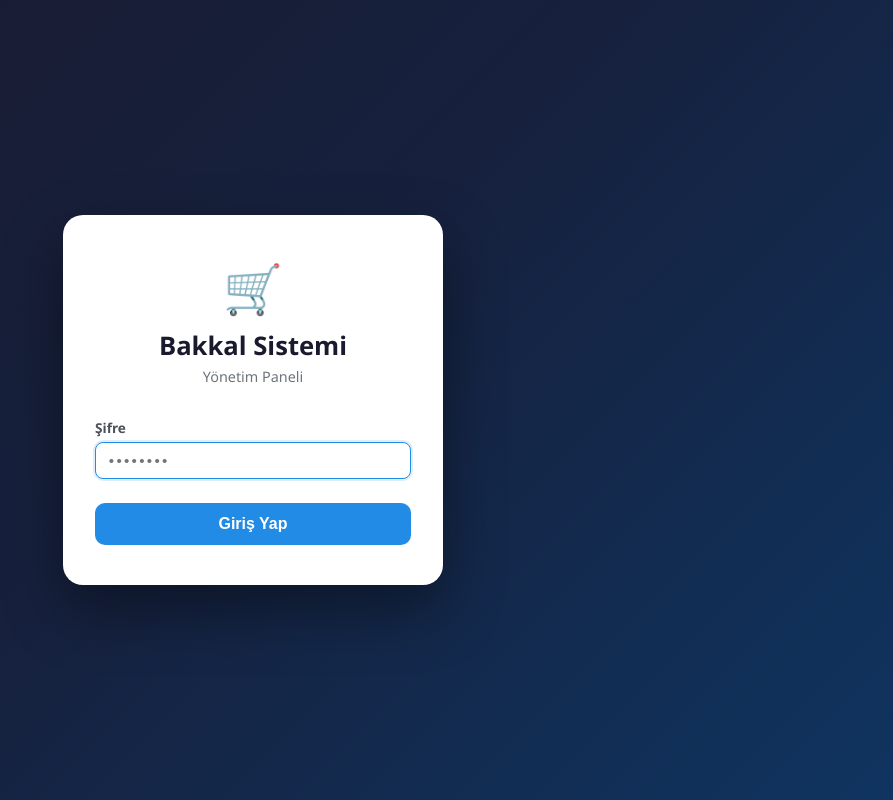
After one commit to devrankacan/bakkal, a Flask app: page /giris in a window 1280 px wide. The commit adds this page. Shown: the whole page, without its empty margins (387-1280 px from the left). Run offline with Flask 3, Linux system fonts and the light colour scheme; data that the repository does not hold is empty.

Commit message:
Giriş ekranı ve şifre koruması eklendi
Tüm sayfalar şifre koruması altına alındı. Varsayılan şifre: bakkal2024
Profesyonel giriş ekranı tasarımı, navbar'da çıkış butonu.

https://claude.ai/code/session_01DqgFssZeF2Ms4vZ9MgJPHy

```diff
--- a/app.py
+++ b/app.py
@@ -1,4 +1,5 @@
-from flask import Flask, render_template, request, redirect, url_for, jsonify, flash
+from flask import Flask, render_template, request, redirect, url_for, jsonify, flash, session
+from functools import wraps
 from database import get_db, init_db
 from datetime import date
 import csv
@@ -6,7 +7,18 @@ import io
 import openpyxl
 
 app = Flask(__name__)
-app.secret_key = "bakkal-secret-key"
+app.secret_key = "bakkal-gizli-anahtar-2024"
+
+SIFRE = "bakkal2024"
+
+
+def giris_gerekli(f):
+    @wraps(f)
+    def decorated(*args, **kwargs):
+        if not session.get("giris_yapildi"):
+            return redirect(url_for("giris", sonraki=request.path))
+        return f(*args, **kwargs)
+    return decorated
 
 
 @app.before_request
@@ -14,19 +26,45 @@ def setup():
     init_db()
 
 
+# ---------- Giriş / Çıkış ----------
+@app.route("/giris", methods=["GET", "POST"])
+def giris():
+    if session.get("giris_yapildi"):
+        return redirect(url_for("satis"))
+
+    hata = None
+    if request.method == "POST":
+        if request.form["sifre"] == SIFRE:
+            session["giris_yapildi"] = True
+            sonraki = request.args.get("sonraki") or url_for("satis")
+            return redirect(sonraki)
+        hata = "Şifre yanlış, tekrar deneyin."
+
+    return render_template("giris.html", hata=hata)
+
+
+@app.route("/cikis")
+def cikis():
+    session.clear()
+    return redirect(url_for("giris"))
+
+
 # ---------- Ana Sayfa ----------
 @app.route("/")
+@giris_gerekli
 def index():
     return redirect(url_for("satis"))
 
 
 # ---------- Satış Ekranı ----------
 @app.route("/satis")
+@giris_gerekli
 def satis():
     return render_template("satis.html")
 
 
 @app.route("/api/urun/<barkod>")
+@giris_gerekli
 def urun_bul(barkod):
     db = get_db()
     urun = db.execute("SELECT * FROM urunler WHERE barkod = ?", (barkod,)).fetchone()
@@ -37,6 +75,7 @@ def urun_bul(barkod):
 
 
 @app.route("/api/satis", methods=["POST"])
+@giris_gerekli
 def satis_kaydet():
     data = request.json
     sepet = data.get("sepet", [])
@@ -78,6 +117,7 @@ def satis_kaydet():
 
 # ---------- Stok Yönetimi ----------
 @app.route("/stok")
+@giris_gerekli
 def stok():
     db = get_db()
     urunler = db.execute("SELECT * FROM urunler ORDER BY ad").fetchall()
@@ -86,6 +126,7 @@ def stok():
 
 
 @app.route("/stok/guncelle/<int:urun_id>", methods=["POST"])
+@giris_gerekli
 def stok_guncelle(urun_id):
     miktar = int(request.form["miktar"])
     db = get_db()
@@ -98,6 +139,7 @@ def stok_guncelle(urun_id):
 
 # ---------- Ürün Yönetimi ----------
 @app.route("/urunler")
+@giris_gerekli
 def urunler():
     db = get_db()
     urun_listesi = db.execute("SELECT * FROM urunler ORDER BY ad").fetchall()
@@ -106,6 +148,7 @@ def urunler():
 
 
 @app.route("/urun/ekle", methods=["GET", "POST"])
+@giris_gerekli
 def urun_ekle():
     if request.method == "POST":
         barkod = request.form["barkod"].strip()
@@ -133,6 +176,7 @@ def urun_ekle():
 
 
 @app.route("/urun/duzenle/<int:urun_id>", methods=["GET", "POST"])
+@giris_gerekli
 def urun_duzenle(urun_id):
     db = get_db()
     urun = db.execute("SELECT * FROM urunler WHERE id = ?", (urun_id,)).fetchone()
@@ -159,6 +203,7 @@ def urun_duzenle(urun_id):
 
 
 @app.route("/urun/sil/<int:urun_id>", methods=["POST"])
+@giris_gerekli
 def urun_sil(urun_id):
     db = get_db()
     db.execute("DELETE FROM urunler WHERE id = ?", (urun_id,))
@@ -170,6 +215,7 @@ def urun_sil(urun_id):
 
 # ---------- Toplu Yükleme ----------
 @app.route("/urunler/yukle", methods=["GET", "POST"])
+@giris_gerekli
 def toplu_yukle():
     if request.method == "POST":
         dosya = request.files.get("dosya")
@@ -239,6 +285,7 @@ def toplu_yukle():
 
 # ---------- Raporlar ----------
 @app.route("/rapor")
+@giris_gerekli
 def rapor():
     db = get_db()
     bugun = date.today().isoformat()
@@ -267,6 +314,7 @@ def rapor():
 
 
 @app.route("/rapor/satis/<int:satis_id>")
+@giris_gerekli
 def satis_detay(satis_id):
     db = get_db()
     satis = db.execute("SELECT * FROM satislar WHERE id = ?", (satis_id,)).fetchone()
--- a/static/style.css
+++ b/static/style.css
@@ -263,6 +263,76 @@ code { background: #f1f3f5; padding: 2px 6px; border-radius: 4px; font-size: 0.8
 .istat-uyari .istat-sayi { color: #e67700; }
 .istat-etiket { font-size: 0.85rem; color: #6c757d; margin-top: 4px; }
 
+/* GİRİŞ EKRANI */
+.giris-body {
+  background: linear-gradient(135deg, #1a1a2e 0%, #16213e 50%, #0f3460 100%);
+  min-height: 100vh;
+  display: flex;
+  align-items: center;
+  justify-content: center;
+}
+.giris-kart {
+  background: white;
+  border-radius: 20px;
+  padding: 2.5rem 2rem;
+  width: 380px;
+  max-width: 90vw;
+  box-shadow: 0 25px 60px rgba(0,0,0,0.4);
+}
+.giris-logo {
+  text-align: center;
+  margin-bottom: 2rem;
+}
+.giris-logo-ikon {
+  font-size: 3rem;
+  margin-bottom: 0.5rem;
+}
+.giris-baslik {
+  font-size: 1.6rem;
+  font-weight: 700;
+  color: #1a1a2e;
+  margin-bottom: 0.25rem;
+}
+.giris-alt {
+  color: #6c757d;
+  font-size: 0.9rem;
+}
+.giris-input {
+  width: 100%;
+  padding: 0.75rem 1rem;
+  font-size: 1.1rem;
+  border: 2px solid #dee2e6;
+  border-radius: 10px;
+  outline: none;
+  letter-spacing: 0.15em;
+  transition: border-color 0.2s;
+}
+.giris-input:focus {
+  border-color: #228be6;
+  box-shadow: 0 0 0 3px rgba(34,139,230,0.15);
+}
+.giris-btn {
+  width: 100%;
+  justify-content: center;
+  padding: 0.75rem;
+  font-size: 1rem;
+  margin-top: 0.5rem;
+  border-radius: 10px;
+}
+.nav-cikis {
+  margin-left: 1rem;
+  padding: 4px 14px !important;
+  background: rgba(255,255,255,0.1);
+  border-radius: 6px;
+  color: #adb5bd !important;
+  border: 1px solid rgba(255,255,255,0.15);
+  transition: all 0.2s;
+}
+.nav-cikis:hover {
+  background: rgba(255,255,255,0.2) !important;
+  color: white !important;
+}
+
 .tarih-badge {
   background: #e9ecef;
   padding: 4px 12px;
--- a/templates/base.html
+++ b/templates/base.html
@@ -14,6 +14,7 @@
       <a href="/stok" class="{{ 'active' if request.path == '/stok' }}">Stok</a>
       <a href="/urunler" class="{{ 'active' if request.path == '/urunler' }}">Ürünler</a>
       <a href="/rapor" class="{{ 'active' if request.path == '/rapor' }}">Rapor</a>
+      <a href="/cikis" class="nav-cikis">Çıkış</a>
     </div>
   </nav>
 
--- /dev/null
+++ b/templates/giris.html
@@ -0,0 +1,37 @@
+<!DOCTYPE html>
+<html lang="tr">
+<head>
+  <meta charset="UTF-8">
+  <meta name="viewport" content="width=device-width, initial-scale=1">
+  <title>Giriş — Bakkal Sistemi</title>
+  <link rel="stylesheet" href="{{ url_for('static', filename='style.css') }}">
+</head>
+<body class="giris-body">
+  <div class="giris-kart">
+    <div class="giris-logo">
+      <div class="giris-logo-ikon">🛒</div>
+      <h1 class="giris-baslik">Bakkal Sistemi</h1>
+      <p class="giris-alt">Yönetim Paneli</p>
+    </div>
+
+    {% if hata %}
+      <div class="alert alert-hata">{{ hata }}</div>
+    {% endif %}
+
+    <form method="POST" class="giris-form">
+      <div class="form-group">
+        <label>Şifre</label>
+        <input
+          type="password"
+          name="sifre"
+          placeholder="••••••••"
+          required
+          autofocus
+          class="giris-input"
+        />
+      </div>
+      <button type="submit" class="btn btn-birincil giris-btn">Giriş Yap</button>
+    </form>
+  </div>
+</body>
+</html>
```
